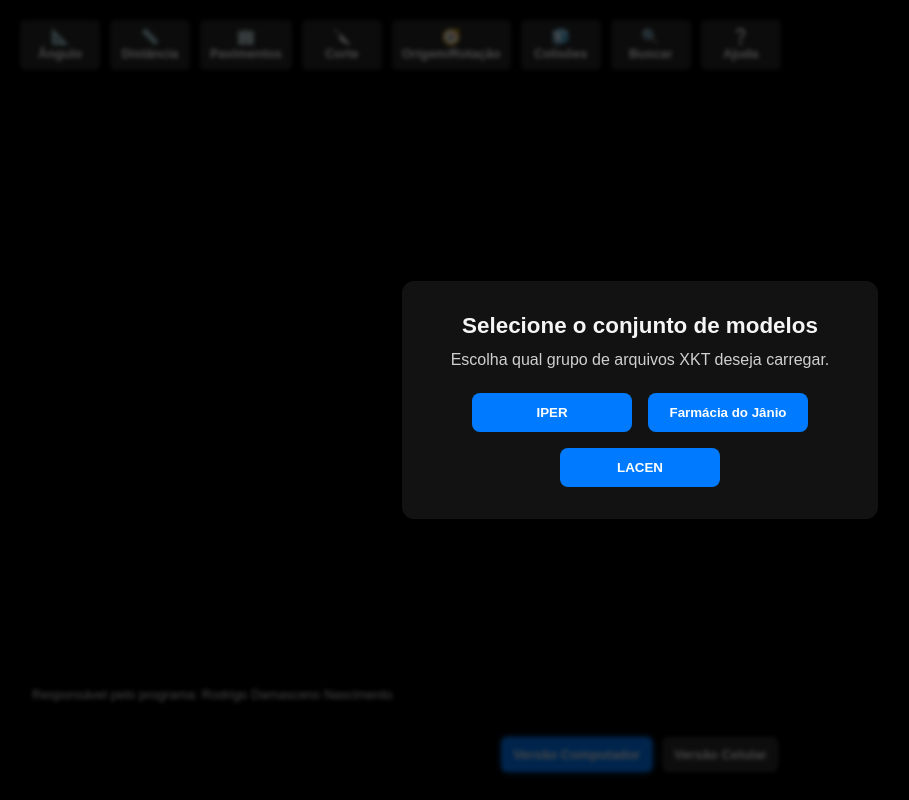
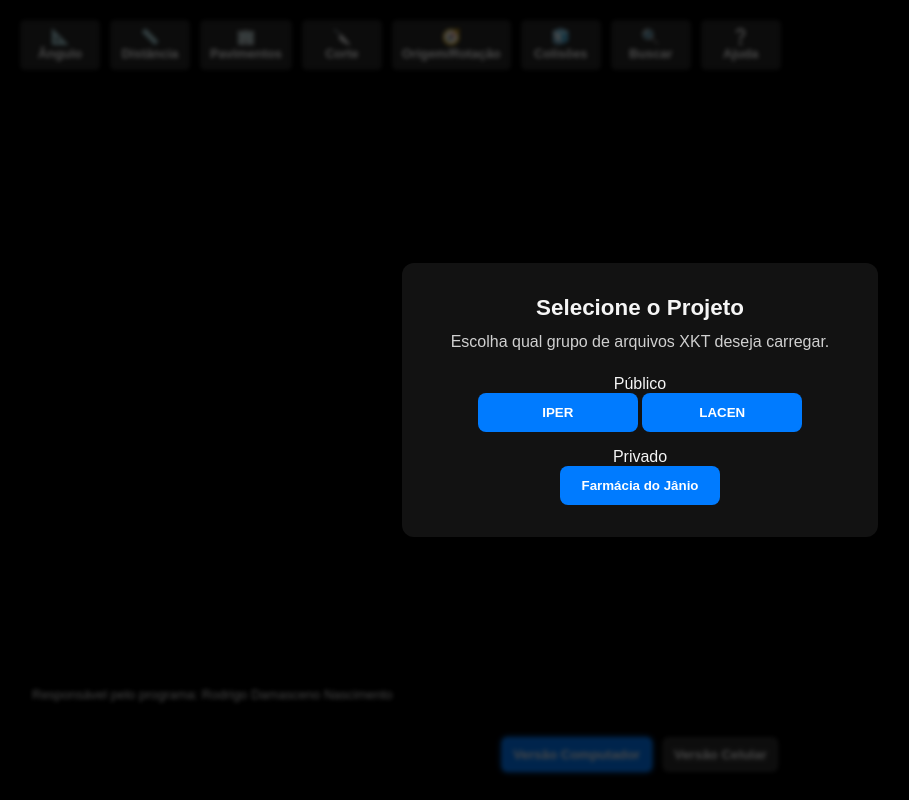
Before and after one commit to rodioegiufao/farmacia_janio, a plain HTML site: page index.html in a window 1280 px wide. Shown: the whole page, without its empty margins (0-909 px from the left). Drawn offline with nearby package versions, Linux system fonts and the light colour scheme.

Commit message:
Update index.html

```diff
--- a/index.html
+++ b/index.html
@@ -12,12 +12,22 @@
 <body>
     <div id="modelSelection" class="model-selection" role="dialog" aria-modal="true" aria-labelledby="modelSelectionTitle">
         <div class="model-selection-card">
-            <h1 id="modelSelectionTitle">Selecione o conjunto de modelos</h1>
+            <h1 id="modelSelectionTitle">Selecione o Projeto</h1>
             <p>Escolha qual grupo de arquivos XKT deseja carregar.</p>
             <div class="model-selection-actions">
-                <button id="selectIperModels" type="button">IPER</button>
-                <button id="selectFarmaciaModels" type="button">Farmácia do Jânio</button>
-                <button id="selectLacenModels" type="button">LACEN</button>
+                <div class="model-selection-group">
+                    <span class="model-selection-group-title">Público</span>
+                    <div class="model-selection-buttons">
+                        <button id="selectIperModels" type="button">IPER</button>
+                        <button id="selectLacenModels" type="button">LACEN</button>
+                    </div>
+                </div>
+                <div class="model-selection-group">
+                    <span class="model-selection-group-title">Privado</span>
+                    <div class="model-selection-buttons">
+                        <button id="selectFarmaciaModels" type="button">Farmácia do Jânio</button>
+                    </div>
+                </div>
             </div>
         </div>
     </div>
```
